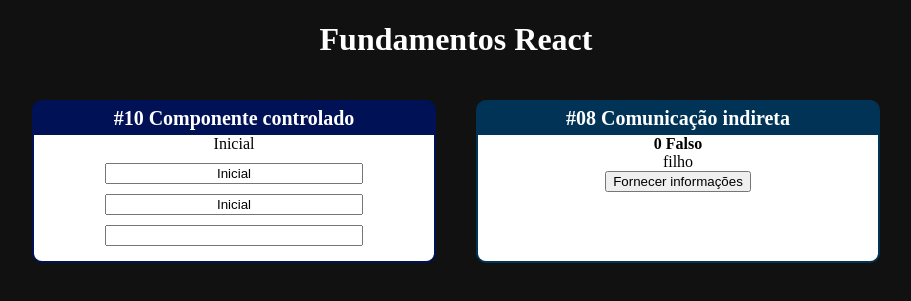
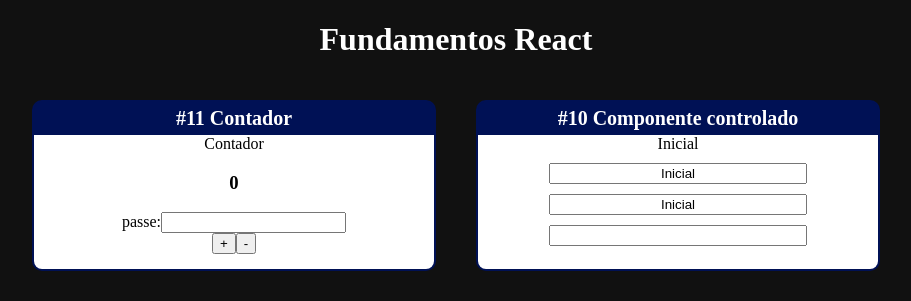
Before and after one commit to KeylaneSilva/fundamentos-react2, a React (Create React App) app: page / in a window 1280 px wide. Shown: the top 301 px of the page, without its empty margins (184-1095 px from the left). Built offline with nearby package versions, Linux system fonts and the light colour scheme.

Commit message:
contador

```diff
--- a/src/App.jsx
+++ b/src/App.jsx
@@ -12,6 +12,7 @@
 import IndiretaPai from './components/comunicacao/IndiretaPai'
 import './App.css'
 import Input from './components/formulario/Input'
+import Contador from './components/contador/Contador'
 
 // usando arrow function av
 export default _ =>
@@ -20,6 +21,10 @@
                     msg='Fundamentos React'
                 />
             <div className="CardConf">
+                <Card titulo="#11
+                Contador" color="#015">
+                    <Contador />
+                </Card>
                 <Card titulo="#10 Componente controlado" color="#015">
                     <Input />
                 </Card>
--- /dev/null
+++ b/src/components/contador/Botoes.jsx
@@ -0,0 +1,10 @@
+import React from 'react'
+
+export default function Botoes(props) {
+    return (
+        <div>
+            <button onClick={_ => props.soma()}>+</button>
+            <button onClick={_ => props.sub()}>-</button>
+        </div>
+    )
+}
--- /dev/null
+++ b/src/components/contador/Contador.jsx
@@ -0,0 +1,30 @@
+import React, {useState} from 'react'
+import Display from './Display'
+import PassoForm from './PassoForm'
+import Botoes from './Botoes'
+
+export default function Contador() {
+
+    const [numero, setNumero] = useState(0)
+    const [valor, setValor] = useState(0)
+
+    function pegarNumero(valor){
+        setValor(valor)
+    }
+
+    function subtrair(){
+        setNumero(numero-valor)
+    }
+    function adicionar(){
+        setNumero(parseInt(numero)+parseInt(valor))
+    }
+
+    return (
+        <div>
+            Contador
+            <Display numero={numero}/>
+            <PassoForm pegar={pegarNumero}/>
+            <Botoes soma={adicionar} sub={subtrair}/>
+        </div>
+    )
+}
--- /dev/null
+++ b/src/components/contador/Display.jsx
@@ -0,0 +1,9 @@
+import React from 'react'
+
+export default function Display(props) {
+    return (
+        <div>
+            <h3>{props.numero}</h3>
+        </div>
+    )
+}
--- /dev/null
+++ b/src/components/contador/PassoForm.jsx
@@ -0,0 +1,14 @@
+import React, {useState} from 'react'
+
+export default function PassoForm(props) {
+    return (
+        <div>
+            <label>passe:</label>
+            <input
+                type="number"
+                value={undefined}
+                onChange={e => props.pegar((e.target.value))}
+             />
+        </div>
+    )
+}
```
